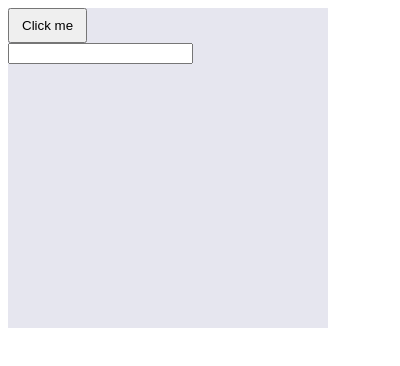
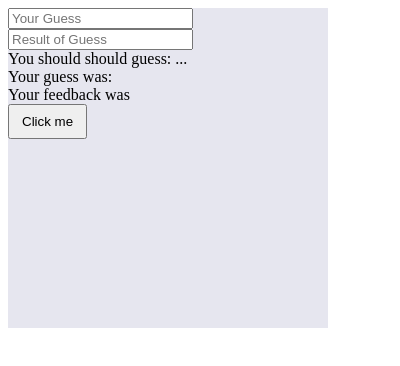
Before and after one commit to Me3e3ep/chrome_extension_wordle, a browser extension: page blue_box_extension/popup.html in a window 400 px wide. Both pictures are taken after a click on the button "Click me". Drawn offline with Linux system fonts and the light colour scheme.

Commit message:
added feedback

```diff
--- a/blue_box_extension/popup.html
+++ b/blue_box_extension/popup.html
@@ -7,11 +7,18 @@
   </head>
   <body>
     <div class="box">
-      <button id="myButton">Click me</button>
         <div class="userInput">
-          <input type="text" id="wordBox">
+          <div id="wordInput">
+            <input type="text" id="guessBox" placeholder="Your Guess" maxlength="5" class="letter-box">
+          </div>
+          <div id="feedbackInput">
+            <input type="text" id="feedbackBox" placeholder="Result of Guess" maxlength="5" class="letter-box">
+          </div>
         </div>
-      <span id="number">0</span>
+      <span>You should should guess: ...</span>
+      <div id="guessDisplay"></div>
+      <div id="feedbackDisplay"></div>
+      <button id="clickMeButton">Click me</button>
     </div>
     <script src="popup.js"></script>
   </body>
--- a/blue_box_extension/popup.js
+++ b/blue_box_extension/popup.js
@@ -1,26 +1,14 @@
-const numberDisplay = document.getElementById("number");
-const clickMeButton = document.getElementById("myButton");
-const userBoxElement = document.getElementById("wordBox");
-
-// On screen counter variable
-let count = 0;
-
-function checkUserInput(word) {
-  let wordLength = word.length;
-  console.log("the word length is: " + wordLength);
-  if (word.length > 5) {
-    console.log("")
-    numberDisplay.textContent = "your text is more than 5 words";
-  }
-}
+const clickMeButton = document.getElementById("clickMeButton");
+const guessInputElement = document.getElementById("guessBox");
+const feedbackInputElement = document.getElementById("feedbackBox");
+const guessDisplayElement = document.getElementById("guessDisplay");
+const feedbackDisplayElement = document.getElementById("feedbackDisplay");
 
 // When the button is clicked
 clickMeButton.addEventListener("click", () => {
-  let userTextInput = userBoxElement.value
-  count++;
-  //numberDisplay.textContent = count;
-  //numberDisplay.textContent = userBoxElement.value;
-  numberDisplay.textContent = userTextInput
-  console.log(userTextInput)
-  checkUserInput(userTextInput);
+  let userGuess = guessInputElement.value;
+  let userFeedback = feedbackInputElement.value;
+  guessDisplayElement.textContent = "Your guess was: " + userGuess;
+  feedbackDisplayElement.textContent = "Your feedback was " + userFeedback;
+  console.log(userGuess);
 });
```
